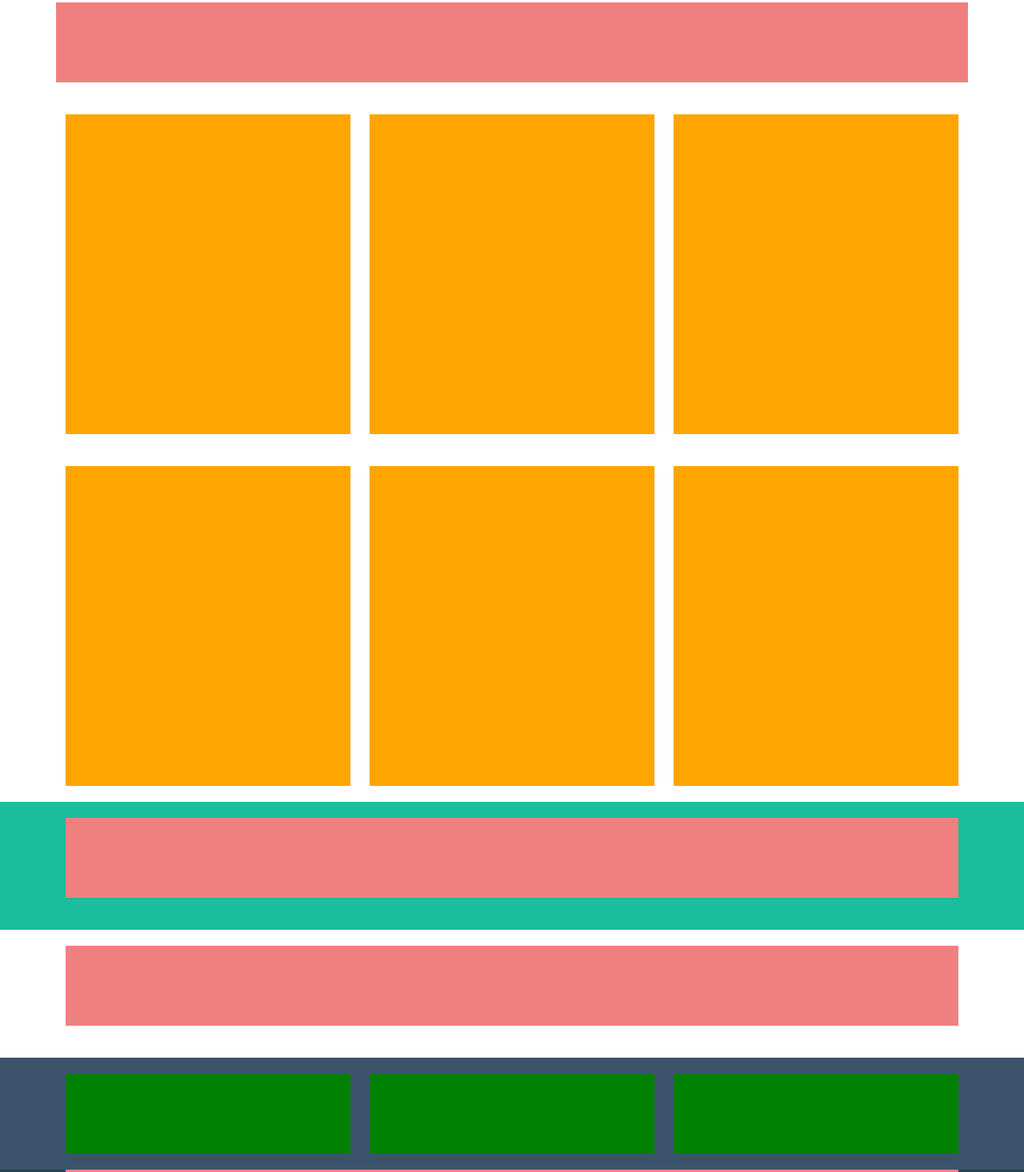
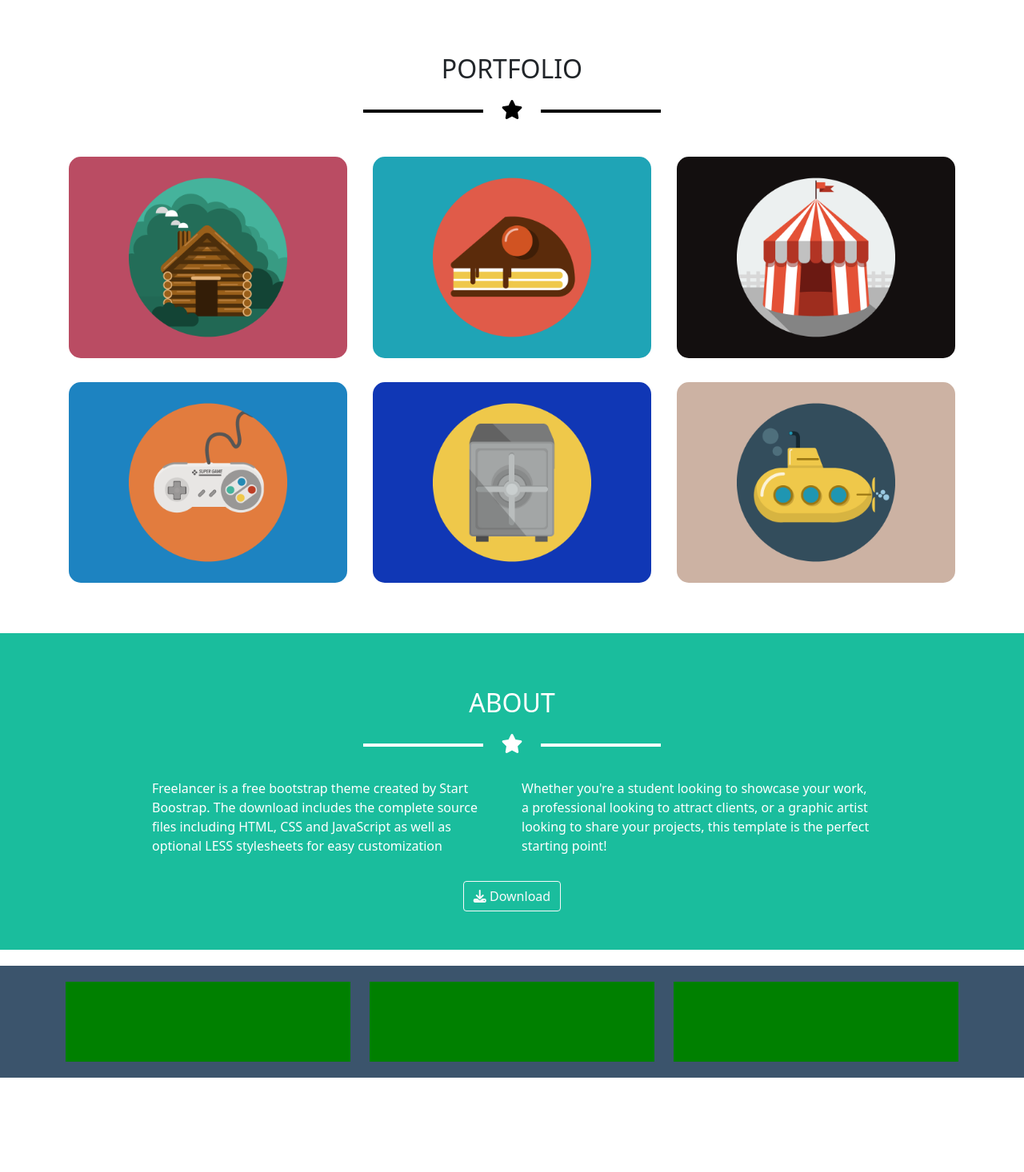
Before and after one commit to andreacassini/html-css-bootstrap-freelancer, a plain HTML site: page index.html in a window 1280 px wide. Shown: the part 736-2202 px from the top of the page at 80% size. After the commit the page ends 2084 px from the top, so only its background shows below. Drawn offline with nearby package versions, Linux system fonts and the light colour scheme.

Commit message:
STYLE portfolio, about

```diff
--- a/css/style.css
+++ b/css/style.css
@@ -10,11 +10,11 @@ html{
 .white{
     color: white;
 }
-.uppercase{
+.uppercase, .content-big, .title-portfolio, .title-about{
     text-transform: uppercase;
 }
 
-.lh-3{
+.content-big, .title-portfolio, .title-about{
     line-height: 3;
 }
 
@@ -22,20 +22,32 @@ h1{
     font-weight: 600;
     font-size: 3rem;
 }
+
+h2{
+    font-weight: 500;
+    font-size: 2rem;
+}
+
 h3{
     font-weight: 400;
     font-size: 1.2rem;
 }
 
-hr{
-    border: 2px solid white;
+.hr-white, .hr-black{
     opacity: 1;
     width: 150px;
     display: inline-block;
     position: relative;
     top: -2px;
     margin: 0 18px;
+}
 
+.hr-white{
+    border: 2px solid white;
+}
+
+.hr-black{
+    border: 2px solid black;
 }
 
 /* HEADER */
@@ -43,8 +55,11 @@ hr{
     background-color: rgba(44,63,81,255);
 }
 
-.content-header, .content-big, .title-portfolio, .content-portfolio, .title-about, .content-top-footer{
+.content-header, .content-big, .title-portfolio, .title-about, .content-top-footer{
     margin: 20px 0;
+}
+.content-portfolio{
+    margin: 15px 4px;
 }
 .content-header{
     font-weight: 600;
@@ -58,23 +73,15 @@ hr{
     background-color: rgba(26,189,157,255);
 }
 
-.content-big{
-    background-color: ;
-}
-
 .img-jumbo{
     width: 300px;
     margin-bottom: 1em;
 }
 /* PORTFOLIO */
-.title-portfolio, .title-about, .content-bottom-footer{
-    background-color: lightcoral;
-    height: 100px;
-}
 
-.content-portfolio{
-    background-color: orange;
-    height: 400px;
+.img-portfolio{
+    width: 100%;
+    border-radius: 15px;
 }
 
 /* ABOUT */
@@ -82,6 +89,9 @@ hr{
     background-color: rgba(26,189,157,255);
 }
 
+#download-icon:hover{
+    color: black;
+}
 
 /* CONTACT ME */
 
--- a/index.html
+++ b/index.html
@@ -16,8 +16,8 @@
     <body>
         <!-- HEADER -->
         <header id="header">
-            <div class="container">
-                <nav class="navbar navbar-expand-lg uppercase py-3" style="background-color: transparent;">
+            <div class="container py-3">
+                <nav class="navbar navbar-expand-lg uppercase" style="background-color: transparent;">
                     <div class="container-fluid content-header">
                         <a class="navbar-brand white" href="#">start bootstrap</a>
                         <button class="navbar-toggler custom-border" type="button" data-bs-toggle="collapse" data-bs-target="#navbarSupportedContent" aria-controls="navbarSupportedContent" aria-expanded="false" aria-label="Toggle navigation">
@@ -43,15 +43,15 @@
         <!-- JUMBOTRON -->
         <main>
             <section id="jumbotron">
-                <div class="container text-center">
-                    <div class="row py-5">
+                <div class="container text-center py-5">
+                    <div class="row">
                         <div class="col-12 col-6-md">
-                            <div class="content-big white uppercase lh-3">
+                            <div class="content-big white">
                                 <img src="./bootstrap_freelancer/img/avatar.svg" alt="avatar" class="img-jumbo">
                                 <h1>start bootstrap</h1>
-                                <hr>
+                                <hr class="hr-white">
                                 <i class="fa-solid fa-star fa-xl" style="color: #ffffff;"></i>
-                                <hr>
+                                <hr class="hr-white">
                                 <h3>graphic artist - web designer - illustrator</h3>
                             </div>
                         </div>
@@ -60,37 +60,42 @@
             </section>
             <!-- PORTFOLIO -->
             <section id="portfolio">
-                <div class="container text-center">
+                <div class="container text-center py-5">
                     <div class="row">
-                        <h2 class="title-portfolio"></h2>
+                        <div class="title-portfolio">
+                            <h2>portfolio</h2>
+                            <hr class="hr-black">
+                            <i class="fa-solid fa-star fa-xl" style="color: #000000;"></i>
+                            <hr class="hr-black">
+                        </div>
                         <div class="col-12 col-md-6 col-xl-4">
                             <div class="content-portfolio">
-
+                                <img src="./bootstrap_freelancer/img/cabin.png" alt="cabin" class="img-portfolio">
                             </div>
                         </div>
                         <div class="col-12 col-md-6 col-xl-4">
                             <div class="content-portfolio">
-
+                                <img src="./bootstrap_freelancer/img/cake.png" alt="cake" class="img-portfolio">
                             </div>
                         </div>
                         <div class="col-12 col-md-6 col-xl-4">
                             <div class="content-portfolio">
-
+                                <img src="./bootstrap_freelancer/img/circus.png" alt="circus" class="img-portfolio">
                             </div>
                         </div>
                         <div class="col-12 col-md-6 col-xl-4">
                             <div class="content-portfolio">
-
+                                <img src="./bootstrap_freelancer/img/game.png" alt="game" class="img-portfolio">
                             </div>
                         </div>
                         <div class="col-12 col-md-6 col-xl-4">
                             <div class="content-portfolio">
-
+                                <img src="./bootstrap_freelancer/img/safe.png" alt="safe" class="img-portfolio">
                             </div>
                         </div>
                         <div class="col-12 col-md-6 col-xl-4">
                             <div class="content-portfolio">
-
+                                <img src="./bootstrap_freelancer/img/submarine.png" alt="submarine" class="img-portfolio">
                             </div>
                         </div>
                     </div>
@@ -98,24 +103,35 @@
             </section>
             <!-- ABOUT -->
             <section id="about">
-                <div class="container">
+                <div class="container py-5">
                     <div class="row">
                         <div class="col-12">
-                            <div class="title-about">
-
+                            <div class="title-about white text-center">
+                                <h2>about</h2>
+                                <hr class="hr-white">
+                                <i class="fa-solid fa-star fa-xl" style="color: #ffffff;"></i>
+                                <hr class="hr-white">
                             </div>
                         </div>
                     </div>
-                    <div class="row">
+                    <div class="row mx-5">
                         <div class="col-12 col-md-6">
-                            <div class="content-big ms-5">
-
+                            <div class="content-left-about white ms-md-5">
+                                <p>Freelancer is a free bootstrap theme created by Start Boostrap. The download includes the complete source files including HTML, CSS and JavaScript as well as optional LESS stylesheets for easy customization</p>
                             </div>
                         </div>
                         <div class="col-12 col-md-6">
-                            <div class="content-big me-5">
-
+                            <div class="content-right-about white me-md-5">
+                                <p>Whether you're a student looking to showcase your work, a professional looking to attract clients, or a graphic artist looking to share your projects, this template is the perfect starting point!</p>
                             </div>
+                        </div>
+                    </div>
+                    <div class="row text-center">
+                        <div class="col-12 mt-3">
+                            <button type="button" class="btn btn-outline-light">
+                                <i class="fa-solid fa-download" id="download-icon"></i>
+                                Download
+                            </button>
                         </div>
                     </div>
                 </div>
@@ -125,7 +141,7 @@
                 <div class="container">
                     <div class="row">
                         <div class="col-12">
-                            <div class="title-about">
+                            <div class="title-black">
 
                             </div>
                         </div>
```
